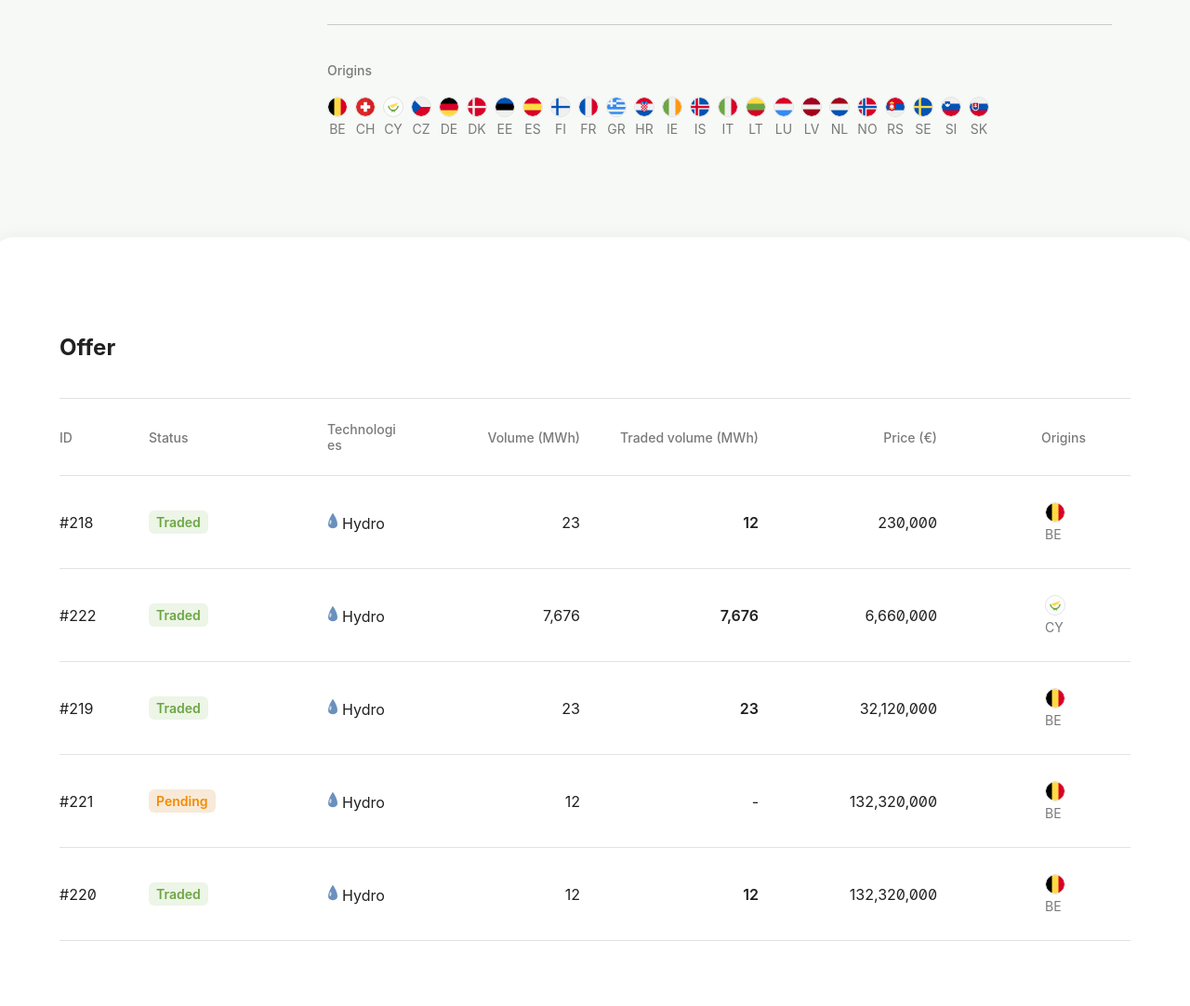
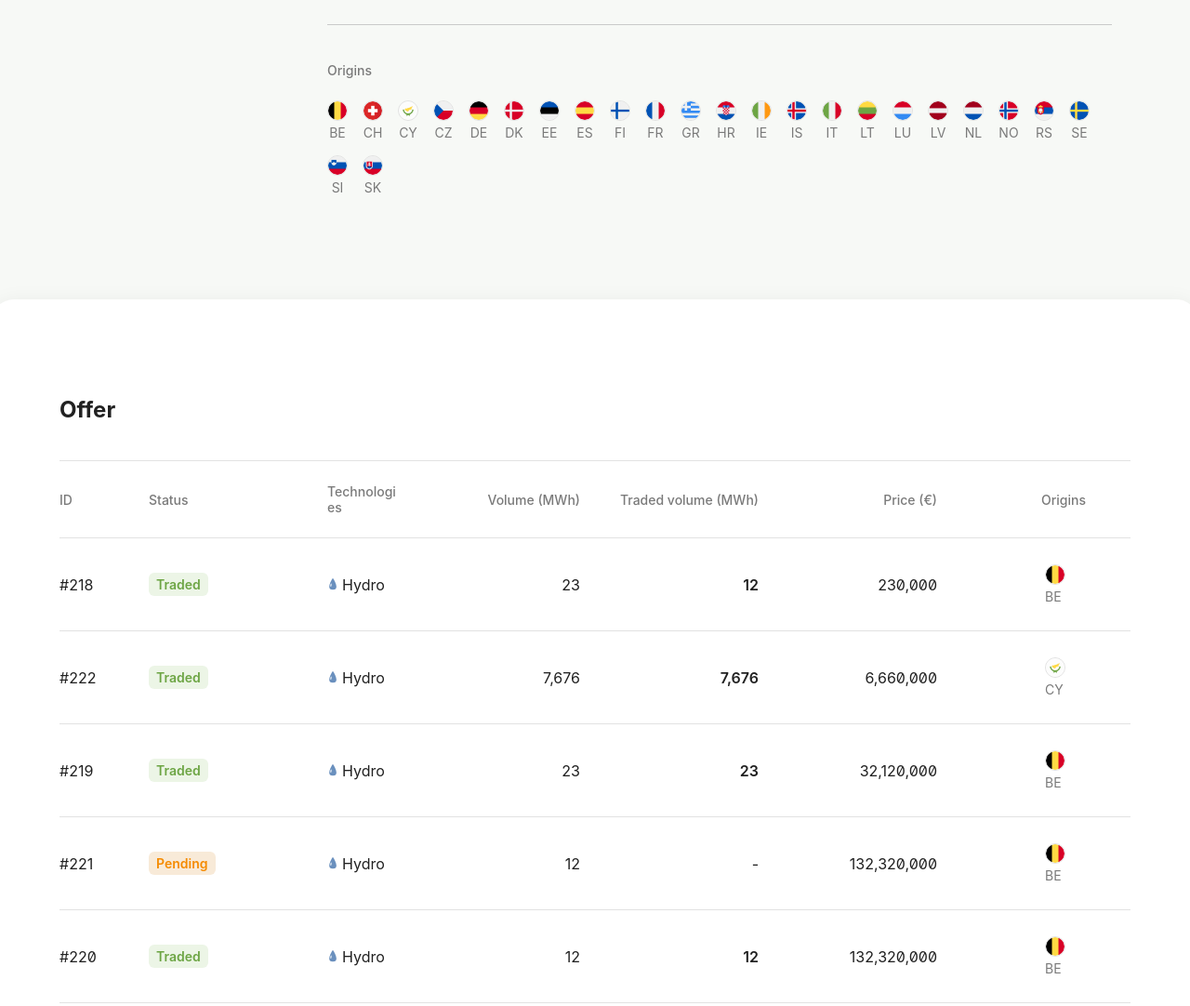
Before and after one commit to yubinjee/go2-markets, a plain HTML site: page index.html in a window 1280 px wide. Shown: the part 676-1758 px from the top of the page at 93% size. Drawn offline with Linux system fonts and the light colour scheme; a web font is replaced by a local one.

Commit message:
edited hydro icon

```diff
--- a/css/_global.scss
+++ b/css/_global.scss
@@ -237,7 +237,7 @@ ul {
 .gm_section-auction__country-container {
     display: flex;
     flex-wrap: wrap;
-    margin: 16px -4px 0;
+    margin: 16px -8px 0;
     color: $middledarkgrey;
     font-size: $fontSizeSmall;
 }
@@ -245,7 +245,7 @@ ul {
     display: flex;
     flex-direction: column;
     align-items: center;
-    padding: 4px;
+    padding: 8px;
     img {
         margin-bottom: 4px;
         border-radius: 100%;
@@ -304,6 +304,7 @@ ul {
     }
 }
 .gm_section-offers__technologies {
+    padding-right: 0 !important;
     img {
         margin-right: 4px;
     }
--- a/js/main.js
+++ b/js/main.js
@@ -116,7 +116,7 @@ function createOffers(){
         var icon = document.createElement("IMG");
         icon.setAttribute("src", "assets/icon/icon--" + offer.technologies + ".svg");
         icon.setAttribute("width", "12");
-        icon.setAttribute("height", "18");
+        icon.setAttribute("height", "14");
         icon.setAttribute("alt", "Icon " + offer.technologies + "energy");
         //Put the flag img before the first child of the parent(= document.getElementById(countryName))
         tableDataElement.prepend(icon);
```
Also changed, not shown: css/main.css, 1 other file.
